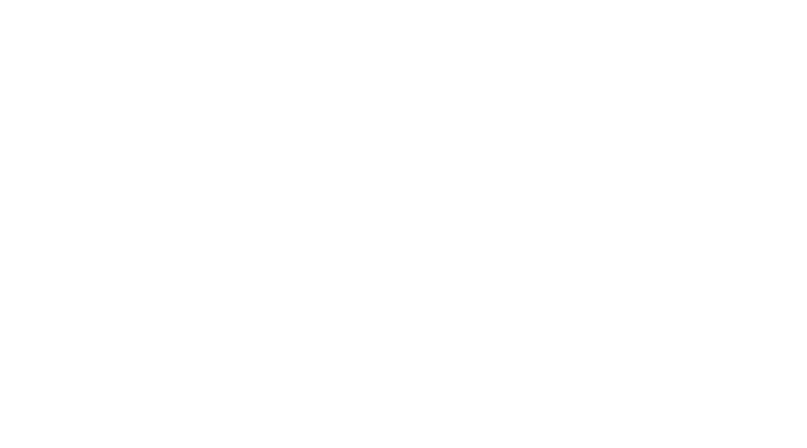
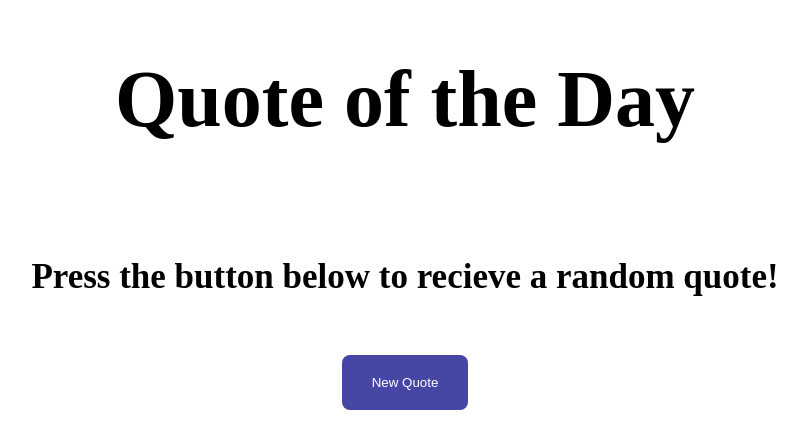
Before and after one commit to Hassan1414/random-quotes, a plain HTML site: page index.html in a window 1280 px wide. Shown: the whole page, without its empty margins (235-1042 px from the left). Drawn offline with Linux system fonts and the light colour scheme.

Commit message:
added css file and html stracture

```diff
--- /dev/null
+++ b/index-style.css
@@ -0,0 +1,30 @@
+body
+{
+    margin: 0;
+    padding: 0;
+    box-sizing: border-box;
+    height: 100vh;
+    display: flex;
+    flex-direction: column;
+    align-items: center;
+}
+
+h1
+{
+    font-size: 80px;
+    font-weight: bolder;
+}
+
+h5
+{
+    font-size: 35px;
+}
+
+button
+{
+    border: none;
+    border-radius: 8px;
+    padding: 20px 30px;
+    background-color: rgb(70, 70, 165);
+    color: white;
+}
--- a/index.html
+++ b/index.html
@@ -2,10 +2,15 @@
 <html lang="en">
 <head>
     <title>Document</title>
+    <link rel="stylesheet" href="index-style.css">
 </head>
 <body>
+   <h1>Quote of the Day</h1>
+   <h5>Press the button below to recieve a random quote!</h5>
+   <button>New Quote</button>
+    <div id="quote">
 
-
+    </div>
     <script src="index.js"></script>
 </body>
 </html>
```
